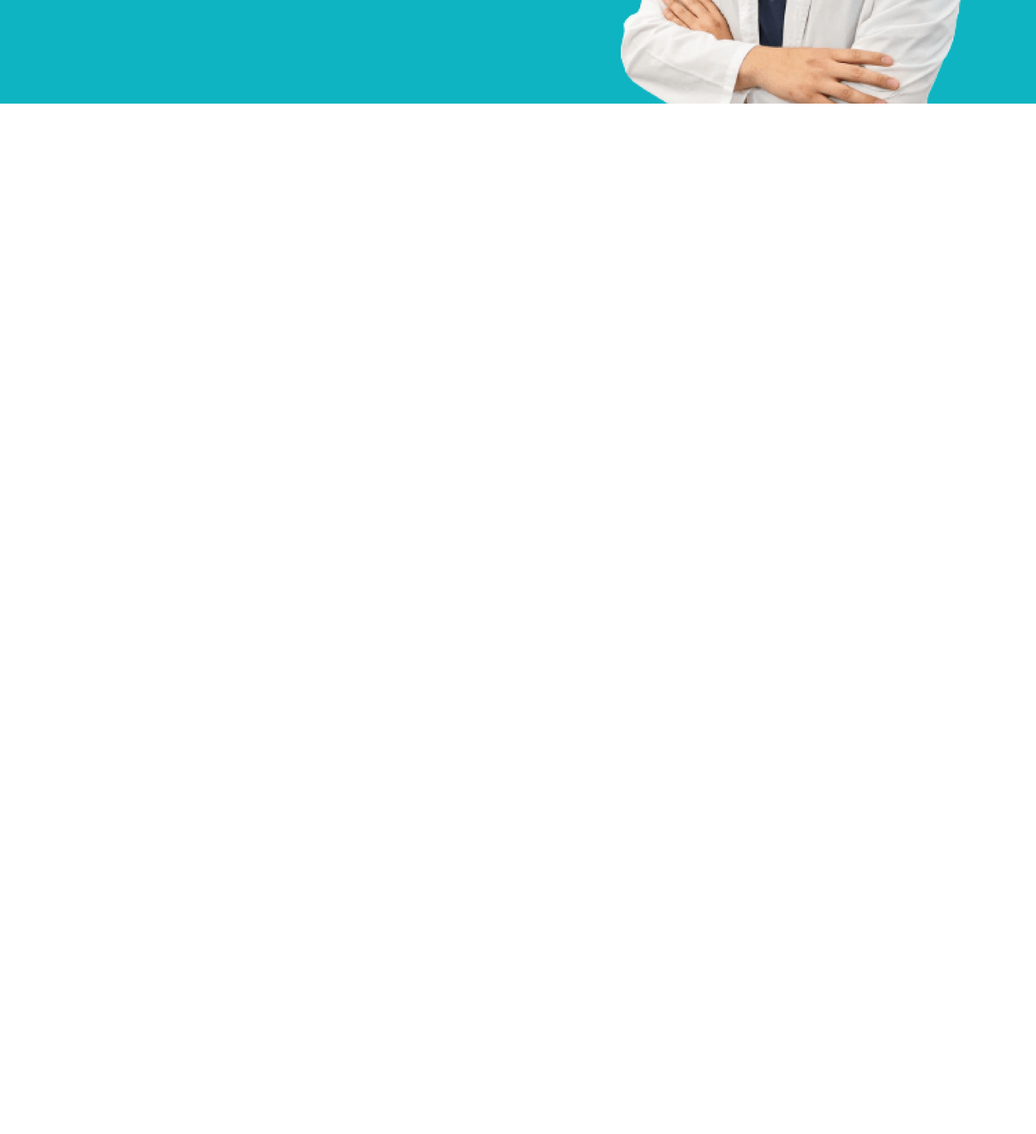
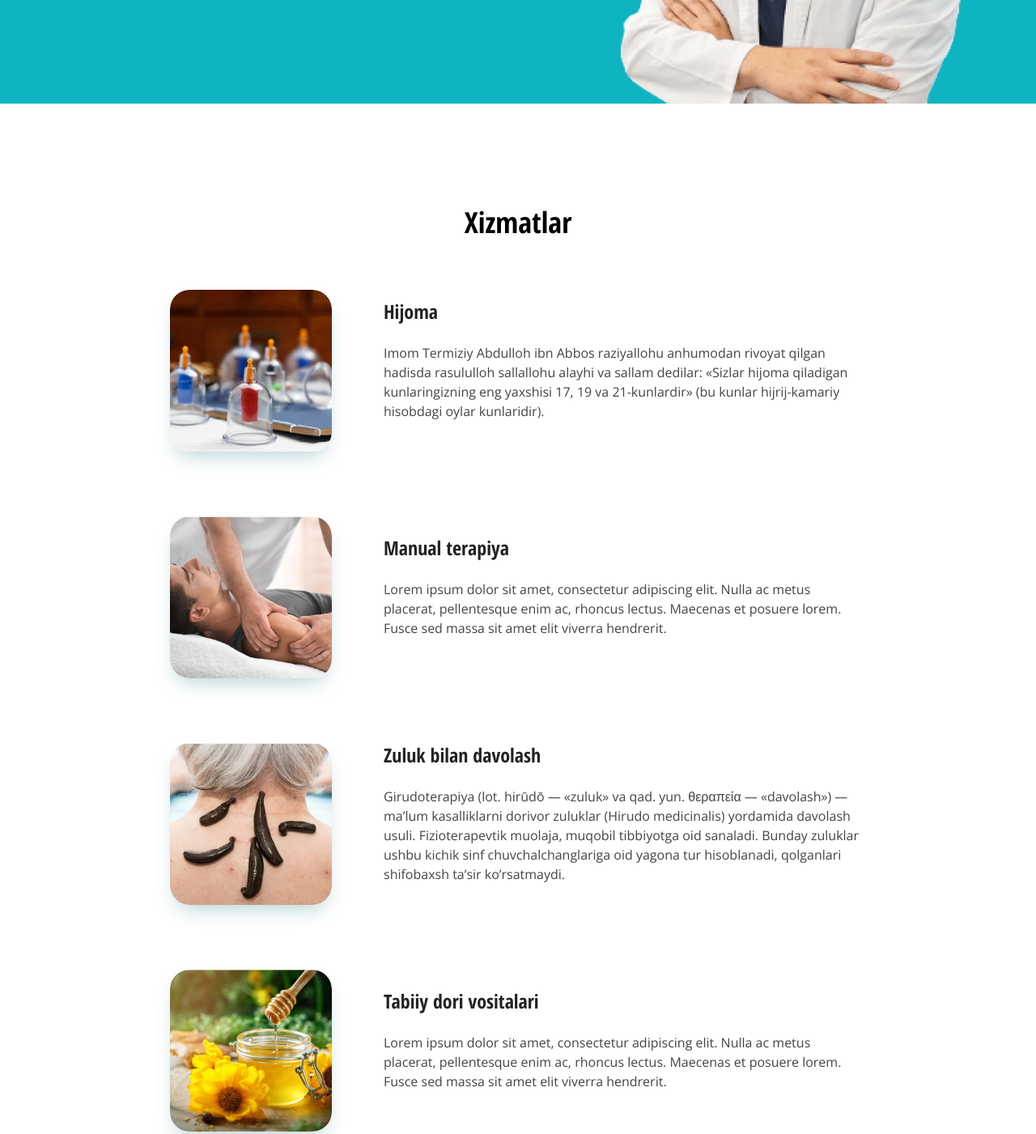
Before and after one commit to Azizbek-Boyhamdamov/AnsorMed, a plain HTML site: page index.html in a window 1280 px wide. Shown: the part 506-1907 px from the top of the page at 81% size. Before the commit the page ends 800 px from the top, so only its background shows below. Drawn offline with nearby package versions, Linux system fonts and the light colour scheme.

Commit message:
Add services section with all styles

```diff
--- a/css/style.css
+++ b/css/style.css
@@ -137,3 +137,57 @@ li{
 .hero-btn:active{
   opacity: 0.6;
 }
+
+/* SERVICES */
+
+.service-info-inner{
+  padding: 120px 120px;
+  color: #000;
+}
+.service-heading{
+  text-align: center;
+  font-size: 36px;
+  font-weight: 700;
+  font-family: 'Open Sans Condensed',Arial, sans-serif;
+  line-height: 1.5;
+  margin-top: 0;
+  margin-bottom: 56px;
+}
+.services-list{
+  padding-left: 0;
+  margin: 0;
+  margin-bottom: 60px;
+}
+.services-item{
+  display: flex;
+  align-items: center;
+  margin: 0;
+}
+.services-item:not(:last-child){
+  margin-bottom: 80px;
+}
+.servicess-img{
+  width: 200px;
+  height: 200px;
+  margin-right: 64px;
+  box-shadow: 0px 12px  24px -8px  rgba(0, 107, 116, 0.3);
+  border-radius: 24px;
+
+}
+.services-headline{
+  margin-top: 0;
+  margin-bottom: 24px;
+  color: #222222;
+  line-height: 1.2;
+  font-size: 24px;
+  font-family: 'Open Sans Condensed',Arial, sans-serif;
+}
+.services-desc{
+  margin-top: 0;
+  margin-bottom: 25px;
+  color: #444;
+  line-height: 1.5;
+}
+.services-btn{
+  text-align: center;
+}
--- a/index.html
+++ b/index.html
@@ -58,6 +58,57 @@
           srcset="./images/hero-img.png 1x , ./images/hero-img@2x.png 2x">
       </div>
     </section>
+    <!-- SERVICES -->
+    <section class="services container">
+      <div class="service-info-inner">
+        <h3 class="service-heading">Xizmatlar</h3>
+        <ul class="services-list">
+          <li class="services-item">
+            <img src="./images/image_1.jpg" srcset="./images/image_1.jpg 1x , ./images/image_1@2x.jpg 2x"
+              alt="xizmatlar-rasmi" class="servicess-img">
+            <div class="services-info">
+              <h4 class="services-headline">Hijoma</h4>
+              <p class="services-desc">Imom Termiziy Abdulloh ibn Abbos raziyallohu anhumodan rivoyat qilgan hadisda
+                rasululloh sallallohu alayhi va sallam dedilar: «Sizlar hijoma qiladigan kunlaringizning eng yaxshisi
+                17, 19 va 21-kunlardir» (bu kunlar hijrij-kamariy hisobdagi oylar kunlaridir).</p>
+            </div>
+          </li>
+          <li class="services-item">
+            <img src="./images/image_2.jpg" srcset="./images/image_2.jpg 1x , ./images/image_2@2x.jpg 2x"
+              alt="xizmatlar-rasmi" class="servicess-img">
+            <div class="services-info">
+              <h4 class="services-headline">Manual terapiya</h4>
+              <p class="services-desc">Lorem ipsum dolor sit amet, consectetur adipiscing elit. Nulla ac metus placerat,
+                pellentesque enim ac, rhoncus lectus. Maecenas et posuere lorem. Fusce sed massa sit amet elit viverra
+                hendrerit.</p>
+              <div class="services-info"></div>
+            </div>
+          </li>
+          <li class="services-item">
+            <img src="./images/image_3.jpg" srcset="./images/image_3.jpg 1x , ./images/image_3@2x.jpg 2x"
+              alt="xizmatlar-rasmi" class="servicess-img">
+            <div class="services-info">
+              <h4 class="services-headline">Zuluk bilan davolash</h4>
+              <p class="services-desc">Girudoterapiya (lot. hirūdō — «zuluk» va qad. yun. θεραπεία — «davolash») —
+                ma’lum kasalliklarni dorivor zuluklar (Hirudo medicinalis) yordamida davolash usuli. Fizioterapevtik
+                muolaja, muqobil tibbiyotga oid sanaladi. Bunday zuluklar ushbu kichik sinf chuvchalchanglariga oid
+                yagona tur hisoblanadi, qolganlari shifobaxsh ta’sir ko’rsatmaydi.</p>
+            </div>
+          </li>
+          <li class="services-item">
+            <img src="./images/image_4.jpg" srcset="./images/image_4.jpg 1x , ./images/image_4@2x.jpg 2x"
+              alt="xizmatlar-rasmi" class="servicess-img">
+            <div class="services-info">
+              <h4 class="services-headline">Tabiiy dori vositalari</h4>
+              <p class="services-desc">Lorem ipsum dolor sit amet, consectetur adipiscing elit. Nulla ac metus placerat,
+                pellentesque enim ac, rhoncus lectus. Maecenas et posuere lorem. Fusce sed massa sit amet elit viverra
+                hendrerit.</p>
+            </div>
+          </li>
+        </ul>
+        <div class="services-btn"><a href="index.html" class="main-btn">Qabulga yozilish</a></div>
+      </div>
+    </section>
   </main>
 </body>
 </html>
```
